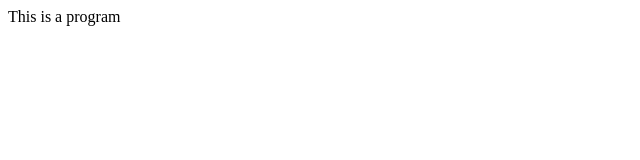
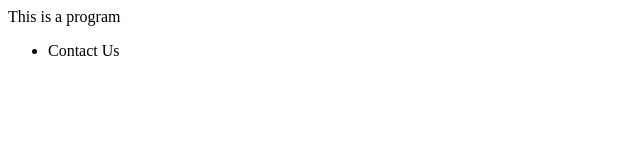
Before and after one commit to Shrey9659/C1_C2_Git_Prac, a plain HTML site: page index.html in a window 1280 px wide. Shown: the full height of the page, 0-640 px from the left. Drawn offline with Linux system fonts and the light colour scheme.

Commit message:
home in Scenario 2

```diff
--- a/index.html
+++ b/index.html
@@ -7,5 +7,8 @@
 </head>
 <body>
     This is a program
+    <ul>
+        <li>Contact Us</li>
+    </ul>
 </body>
 </html>
```
